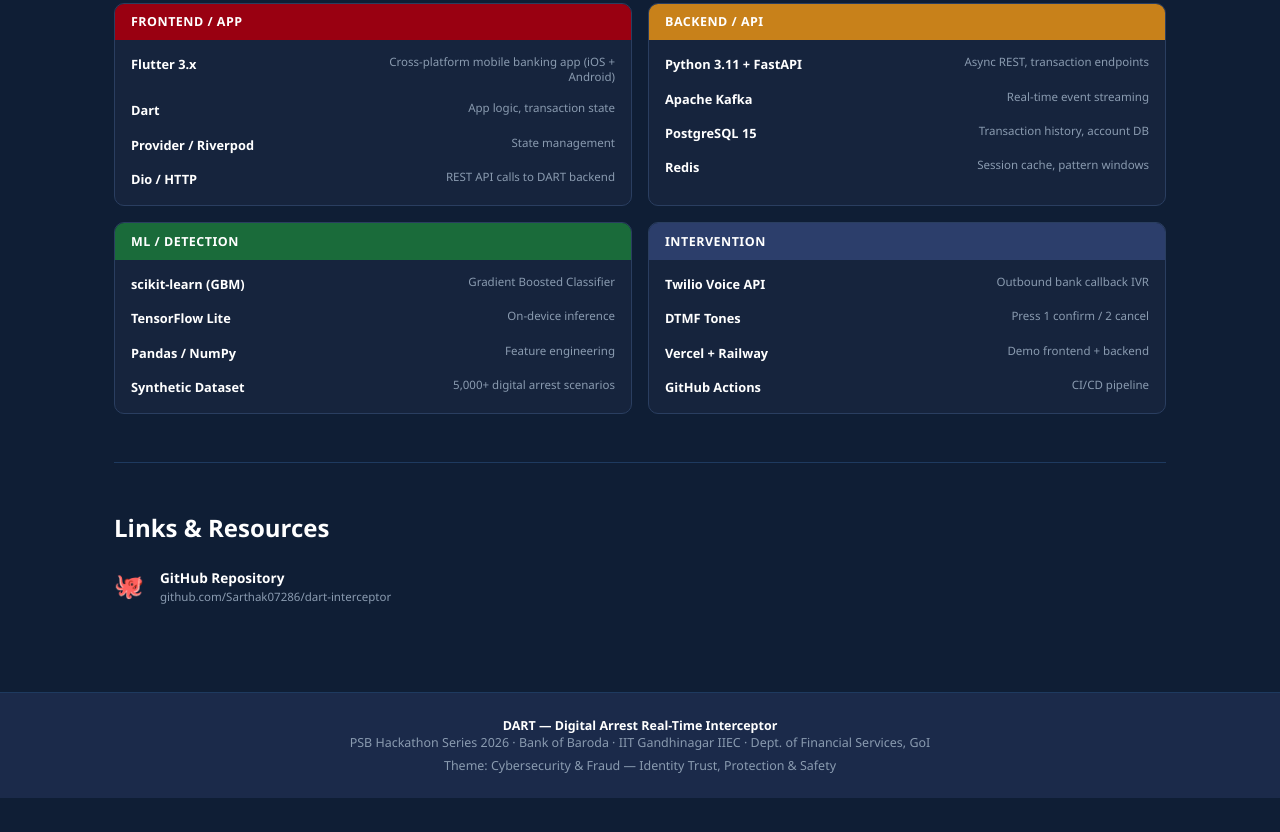
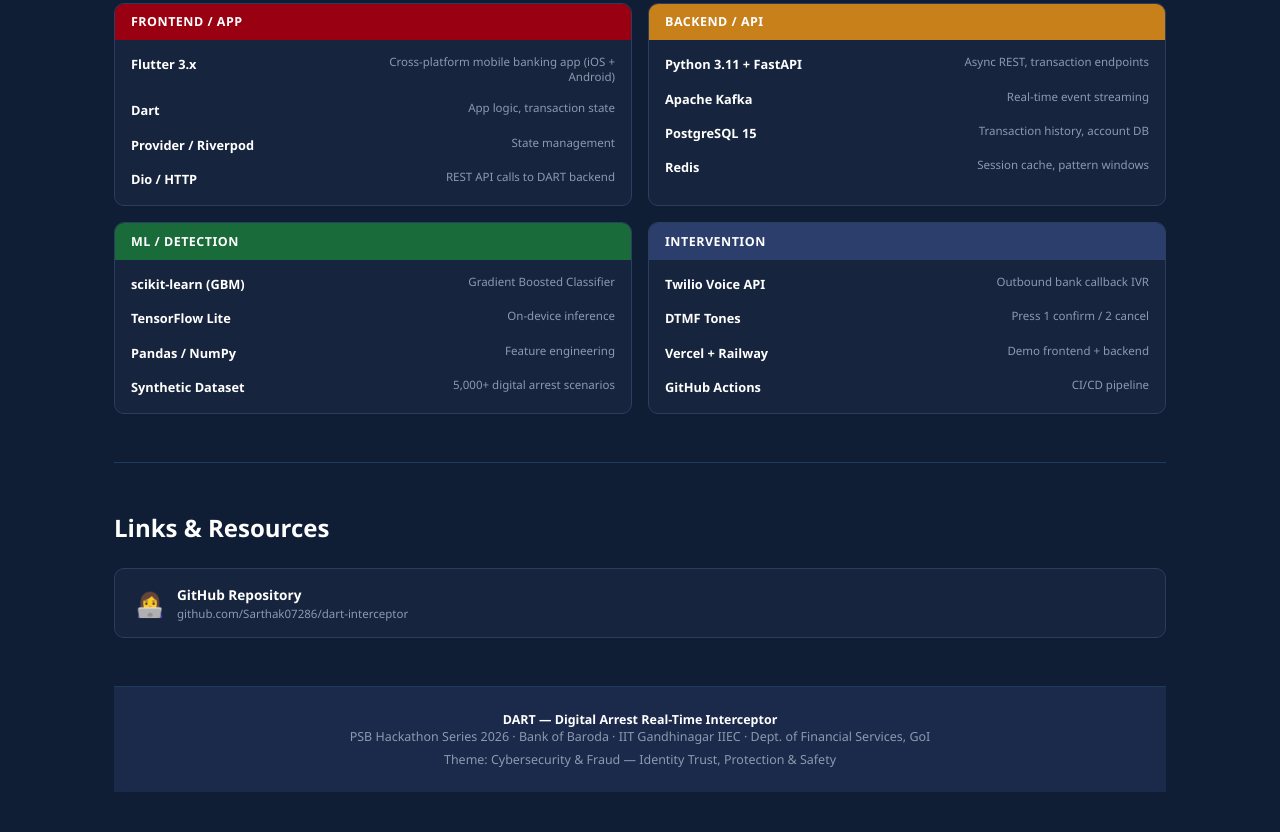
Before and after one commit to Sarthak07286/dart-intereptor, a plain HTML site: page index.html in a window 1280 px wide. Shown: the part 1837-2669 px from the top of the page. Before the commit the page ends 2635 px from the top, so only its background shows below. Drawn offline with Linux system fonts and the light colour scheme.

Commit message:
Add files via upload

```diff
--- a/index.html
+++ b/index.html
@@ -720,15 +720,26 @@
 
   <hr class="divider">
 
-  <!-- LINKS -->
-  <div id="links">
+<!-- LINKS -->
+<div id="links">
     <div class="section-title">Links & Resources</div>
+
     <div class="links-row">
-        <div class="link-icon">🐙</div>
-        <div><div class="link-title">GitHub Repository</div><div class="link-url">github.com/Sarthak07286/dart-interceptor</div></div>
-      </a>
+        <a class="link-card"
+           href="https://github.com/Sarthak07286/dart-interceptor"
+           target="_blank">
+
+            <div class="link-icon">👩‍💻</div>
+
+            <div>
+                <div class="link-title">GitHub Repository</div>
+                <div class="link-url">
+                    github.com/Sarthak07286/dart-interceptor
+                </div>
+            </div>
+
+        </a>
     </div>
-  </div>
 </div>
 
 <footer>
```
